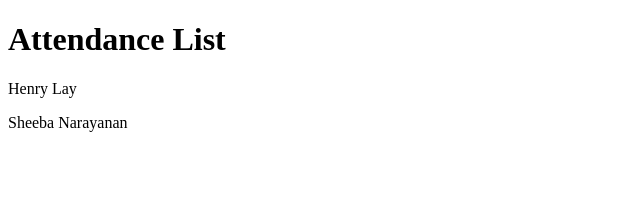
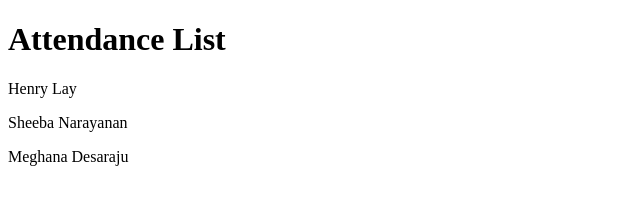
Before and after one commit to henry88lay/sfdx-champions-april-2022, a plain HTML site: page index.html in a window 1280 px wide. Shown: the whole page, without its empty margins (0-640 px from the left). Drawn offline with Linux system fonts and the light colour scheme.

Commit message:
Attendance

```diff
--- a/index.html
+++ b/index.html
@@ -10,5 +10,6 @@
     <h1>Attendance List</h1>
     <p>Henry Lay</p>
     <p>Sheeba Narayanan</p>
+    <p>Meghana Desaraju</p>
 </body>
 </html>
```
